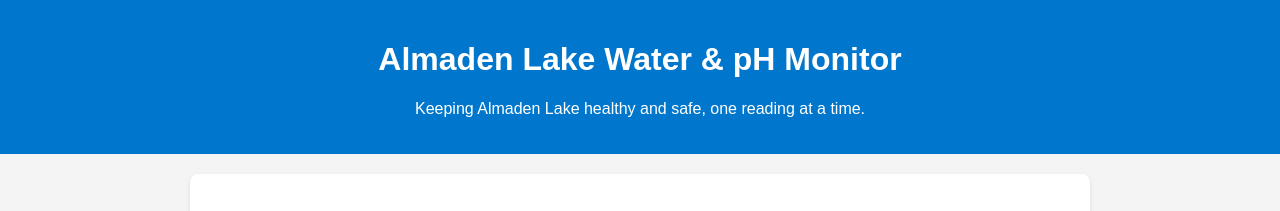
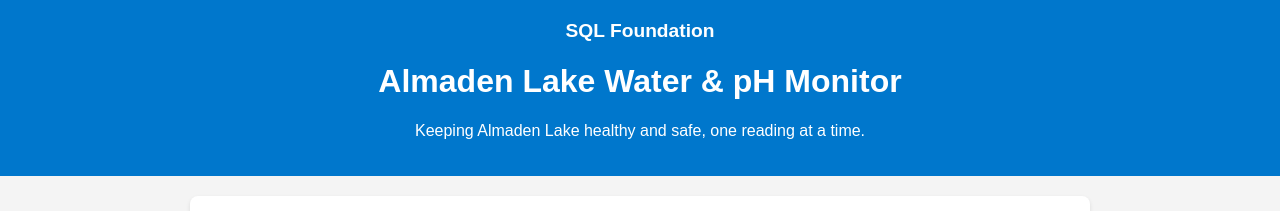
Before and after one commit to Logan-Sutton/Logan-Sutton.github.io, a plain HTML site: page index.html in a window 1280 px wide. Shown: the top 211 px of the page. Drawn offline with Linux system fonts and the light colour scheme.

Commit message:
Update index.html

```diff
--- a/index.html
+++ b/index.html
@@ -18,6 +18,12 @@
       padding: 20px;
       text-align: center;
     }
+    /* Optional: Style for the team name */
+    .team-name {
+      font-weight: bold;
+      font-size: 1.2rem;
+      margin: 0;
+    }
     .container {
       max-width: 900px;
       margin: 20px auto;
@@ -28,7 +34,7 @@
       border-radius: 8px;
       padding: 20px;
       margin-bottom: 20px;
-      box-shadow: 0 2px 4px rgba(0,0,0,0.1);
+      box-shadow: 0 2px 4px rgba(0, 0, 0, 0.1);
     }
     .project-section img, .gallery-section img {
       width: 100%;
@@ -67,6 +73,7 @@
 </head>
 <body>
   <header>
+    <p class="team-name">SQL Foundation</p>
     <h1>Almaden Lake Water &amp; pH Monitor</h1>
     <p>Keeping Almaden Lake healthy and safe, one reading at a time.</p>
   </header>
```
